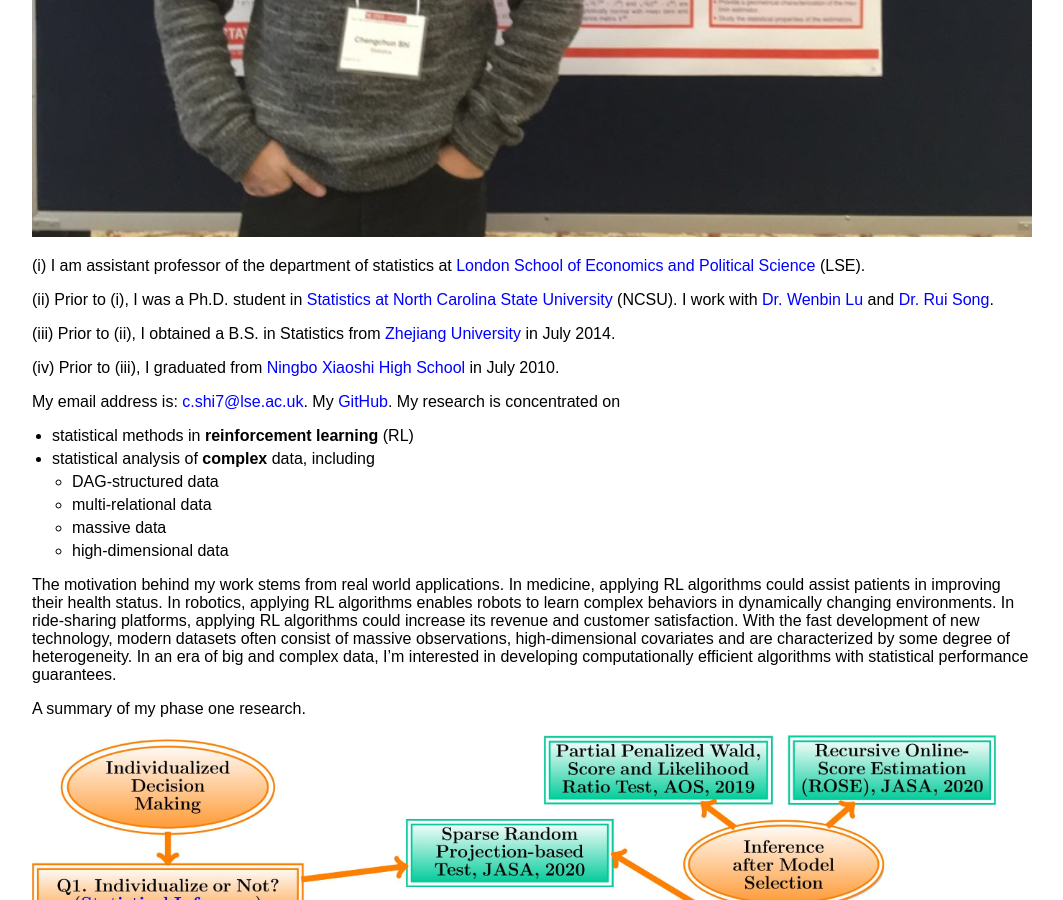
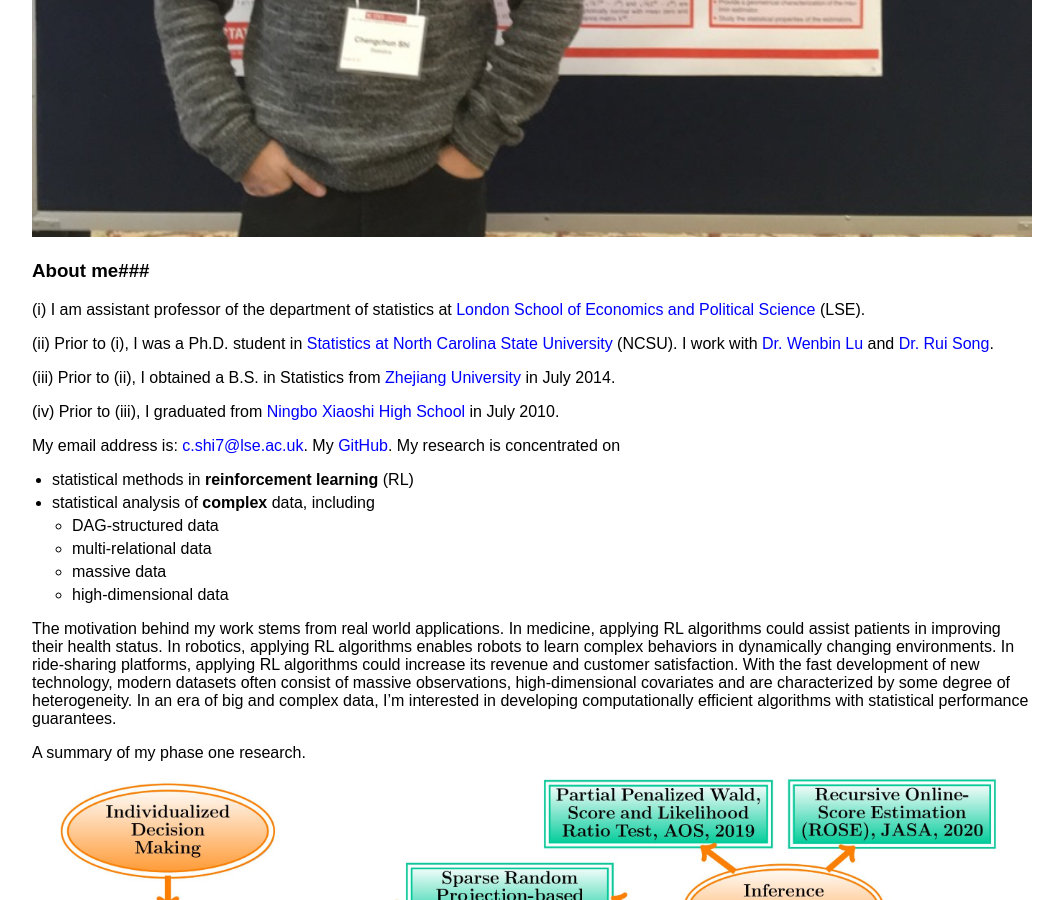
Before and after one commit to callmespring/callmespring.github.io, a Jekyll site: the page built from index.md, in a window 1280 px wide and 900 px high, scrolled down 607 px. Shown: the whole window, without its empty margins (108-1171 px from the left). Built offline with Jekyll 4.4.1, drawn with Linux system fonts in a browser that asks for light colours.

Commit message:
Update index.md

```diff
--- a/index.md
+++ b/index.md
@@ -4,6 +4,8 @@ layout: default
 
 <!---<img class="profile-picture" src="profile0.jpg" width="1000" height="1000">-->
 <img src="profile0.jpg">
+
+### About me###
 
 (i) I am assistant professor of the department of statistics at [London School of Economics and Political Science](http://www.lse.ac.uk/statistics) (LSE).
 
```
